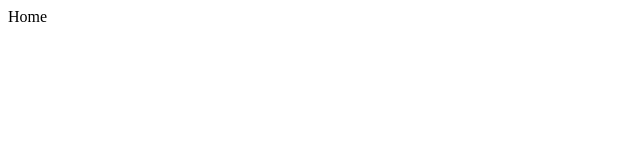
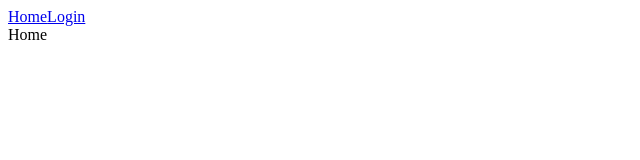
Before and after one commit to ByungJin-Lee/vue-trello, a Vue app: page / in a window 1280 px wide. Shown: the top 160 px of the page, without its empty margins (0-640 px from the left). Built offline with nearby package versions, Linux system fonts and the light colour scheme.

Commit message:
router/link

```diff
--- a/public/index.html
+++ b/public/index.html
@@ -11,8 +11,9 @@
     <noscript>
       <strong>We're sorry but <%= htmlWebpackPlugin.options.title %> doesn't work properly without JavaScript enabled. Please enable it to continue.</strong>
     </noscript>
-    <div id="app"></div>
-    <router-view></router-view>
+    <div id="app">
+
+    </div>
     <!-- built files will be auto injected -->
   </body>
 </html>
--- a/src/App.vue
+++ b/src/App.vue
@@ -1,11 +1,17 @@
 <template>
   <div>
+    <nav-bar></nav-bar>
     <router-view></router-view>
   </div>
 </template>
 
 <script>
+import Navbar from './components/NavbarComponent.vue'
+
 export default {
-  name: 'App'
+  name: 'App',
+  components: {
+    'nav-bar' : Navbar
+  }
 }
 </script>
--- /dev/null
+++ b/src/components/NavbarComponent.vue
@@ -0,0 +1,16 @@
+<template>
+    <div>
+        <!-- Router Link
+    페이지의 업데이트를 막고,
+    해시 모드에 독립적임
+     -->
+        <router-link to='/'>Home</router-link>
+        <router-link to='/login'>Login</router-link>
+    </div>
+</template>
+
+<script>
+export default {
+
+}
+</script>
```
